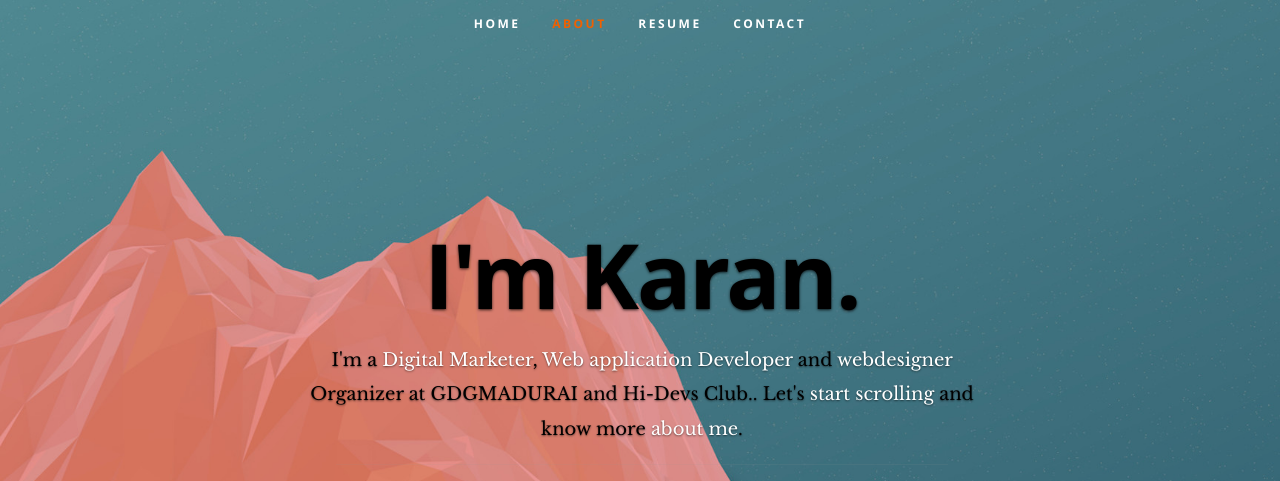
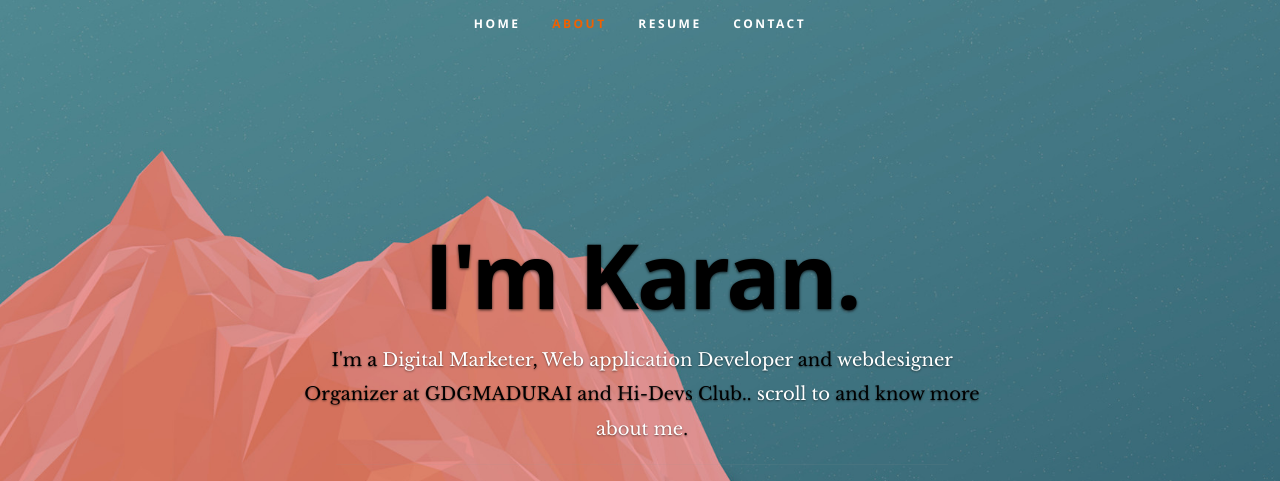
Before and after one commit to karanche/karanche.github.io, a plain HTML site: page index.html in a window 1280 px wide. Shown: the top 481 px of the page. Drawn offline with nearby package versions, Linux system fonts and the light colour scheme.

Commit message:
trimming the content
removes extra words and to make the profile short and precise

```diff
--- a/index.html
+++ b/index.html
@@ -57,7 +57,7 @@
       <div class="row banner">
          <div class="banner-text">
             <h1 class="responsive-headline" style="color:black;">I'm Karan.</h1>
-            <h3 style="color:black;">I'm a <span>Digital Marketer</span>, <span>Web application Developer</span> and <span>webdesigner</span> Organizer at GDGMADURAI and Hi-Devs Club.. Let's <a class="smoothscroll" href="#about">start scrolling</a>
+            <h3 style="color:black;">I'm a <span>Digital Marketer</span>, <span>Web application Developer</span> and <span>webdesigner</span> Organizer at GDGMADURAI and Hi-Devs Club.. <a class="smoothscroll" href="#about">scroll to</a>
             and know more <a class="smoothscroll" href="#about">about me</a>.</h3>
             <hr />
             <ul class="social">
```
